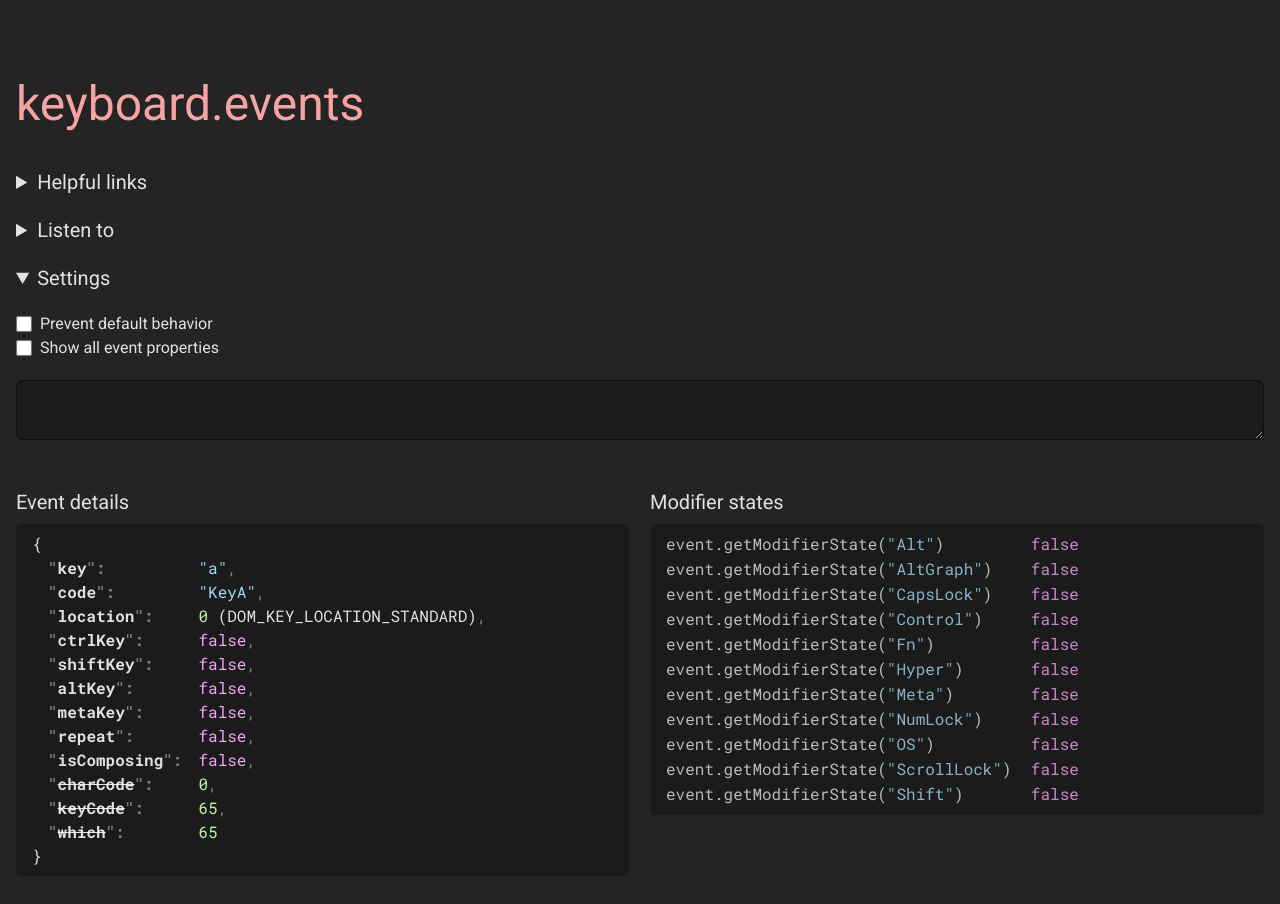
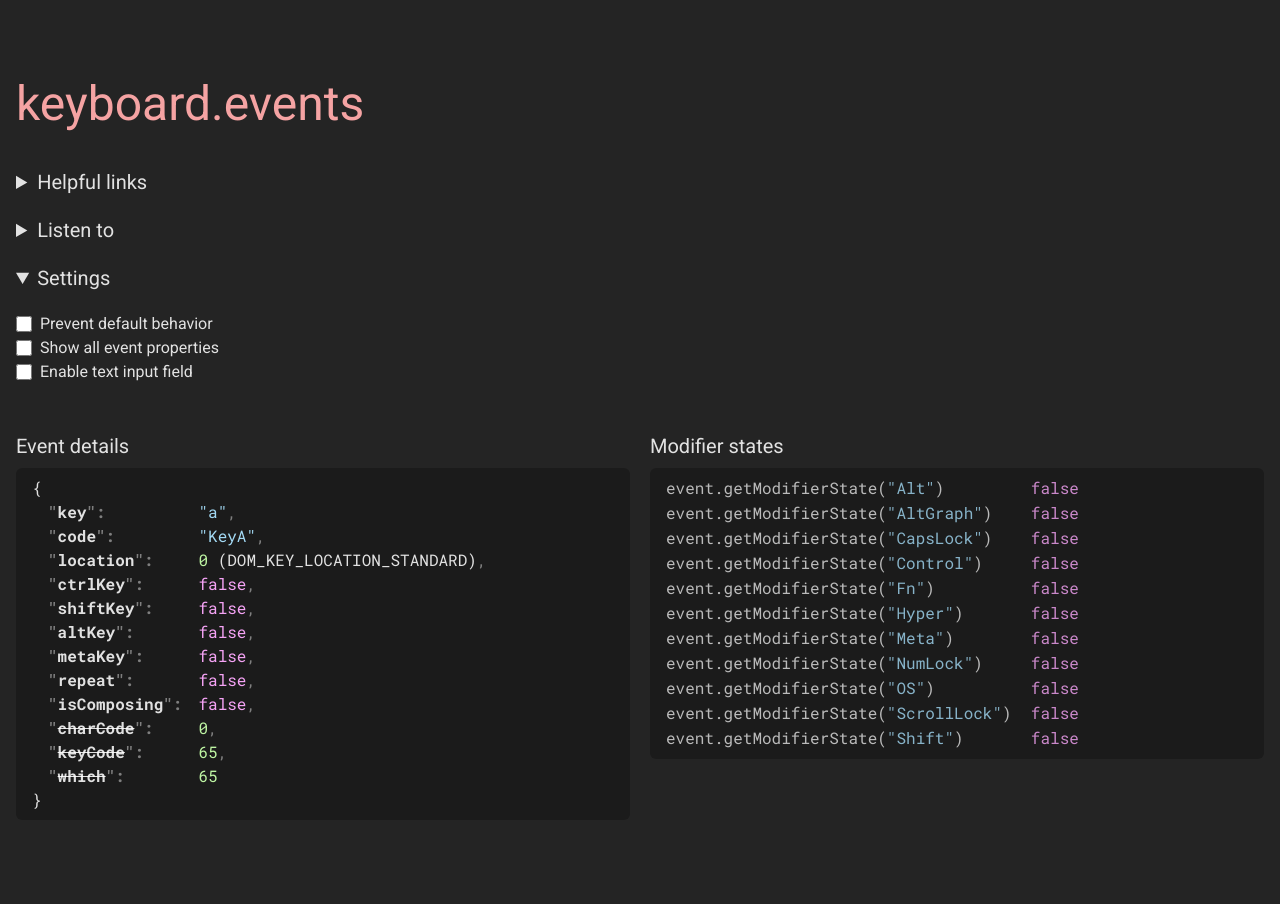
Before and after one commit to j-/keyboard.events, a React (Vite) app: page / in a window 1280 px wide. Shown: the top 904 px of the page. Built offline with nearby package versions, Linux system fonts and the light colour scheme.

Commit message:
Add "enable text input field" checkbox

```diff
--- a/src/App.tsx
+++ b/src/App.tsx
@@ -12,10 +12,13 @@ const defaultEvent = new KeyboardEvent('keypress', {
   which: 65,
 });
 
+const coarsePointer = window.matchMedia('(pointer: coarse)').matches;
+
 export const App: FC = () => {
   const [preventDefault, setPreventDefault] = useState(false);
   const [showUninteresting, setShowUninteresting] = useState(false);
   const [selectNonPrimitives, setSelectNonPrimitives] = useState(false);
+  const [showTextarea, setShowTextarea] = useState(coarsePointer);
 
   const [latestEvent, setLatestEvent] = useState<KeyboardEvent>(defaultEvent);
 
@@ -164,21 +167,32 @@ export const App: FC = () => {
 
             {showUninteresting && (
               <Checkbox
+                className="ms-6"
                 checked={selectNonPrimitives}
-                onChange={(e) =>
-                  setSelectNonPrimitives(e.currentTarget.checked)
-                }
+                onChange={(e) => setSelectNonPrimitives(e.currentTarget.checked)}
               >
                 Select non-primitive values
               </Checkbox>
             )}
+
+            <Checkbox
+              checked={showTextarea}
+              onChange={(e) => setShowTextarea(e.currentTarget.checked)}
+            >
+              Enable text input field
+            </Checkbox>
           </div>
         </details>
       </div>
 
-      <div className="my-5">
-        <textarea className="block py-2 px-4 w-full min-h-[3.75rem] text-sm text-white bg-black/25 rounded-lg border border-black/50 focus:ring-blue-500 focus:border-blue-500" />
-      </div>
+      {showTextarea ? (
+        <div className="my-5">
+          <textarea
+            autoFocus
+            className="block py-2 px-4 w-full min-h-[3.75rem] text-sm text-white bg-black/25 rounded-lg border border-black/50 focus:ring-blue-500 focus:border-blue-500"
+          />
+        </div>
+      ) : null}
 
       <div className="my-10">
         <div className="flex flex-col xl:flex-row gap-5">
```
